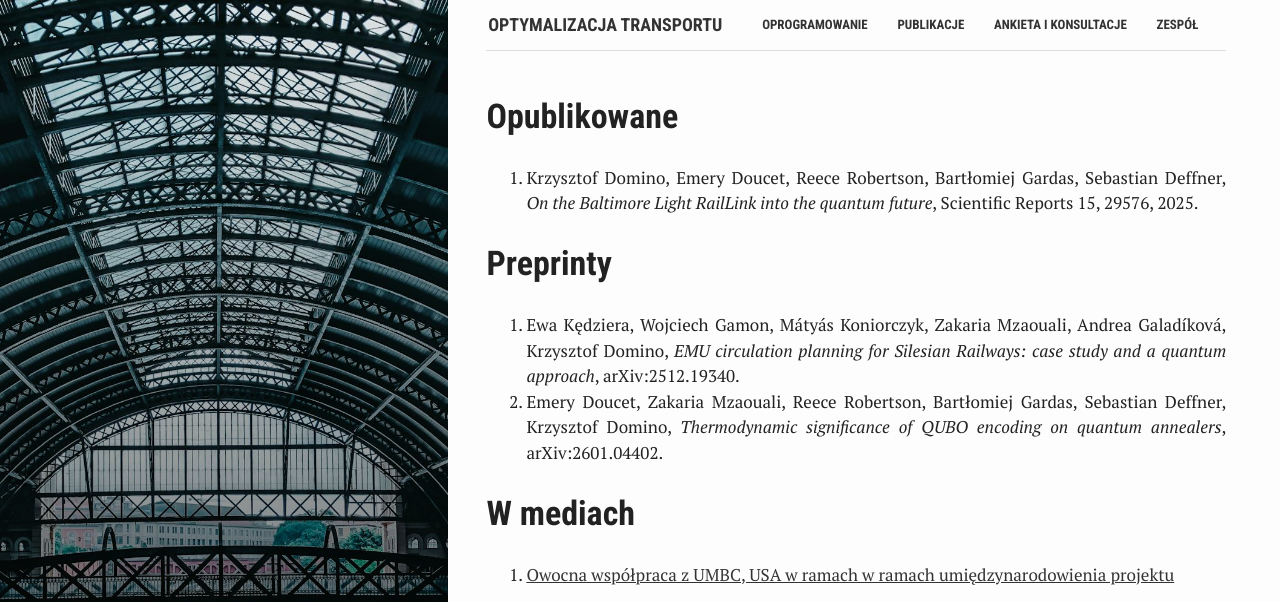
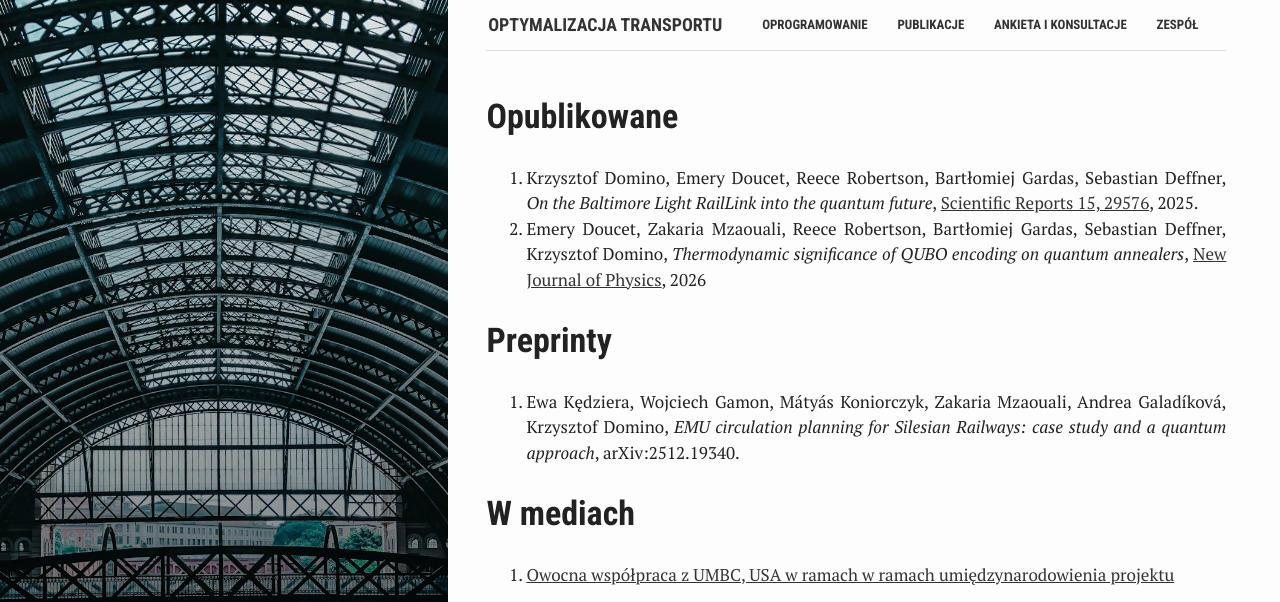
Before and after one commit to iitis/optipubtrans-website, a Jekyll site: the page built from papers.md, in a window 1280 px wide and 1033 px high. Shown: the top 602 px of the window. Built offline with Jekyll 4.4.1, drawn with Linux system fonts in a browser that asks for light colours; grey boxes are pictures that could not be loaded.

Commit message:
Update papers.md

```diff
--- a/papers.md
+++ b/papers.md
@@ -9,12 +9,13 @@ active: true
 
 # Opublikowane
 
-1. Krzysztof Domino, Emery Doucet, Reece Robertson, Bartłomiej Gardas, Sebastian Deffner, *On the Baltimore Light RailLink into the quantum future*, Scientific Reports 15, 29576, 2025.
+1. Krzysztof Domino, Emery Doucet, Reece Robertson, Bartłomiej Gardas, Sebastian Deffner, *On the Baltimore Light RailLink into the quantum future*, [Scientific Reports 15, 29576](https://www.nature.com/articles/s41598-025-15545-0), 2025.
+2. Emery Doucet, Zakaria Mzaouali, Reece Robertson, Bartłomiej Gardas, Sebastian Deffner, Krzysztof Domino, *Thermodynamic significance of QUBO encoding on quantum annealers*, [New Journal of Physics](https://doi.org/10.1088/1367-2630/ae6e98), 2026
 
 # Preprinty
 
 1. Ewa Kędziera, Wojciech Gamon, Mátyás Koniorczyk, Zakaria Mzaouali, Andrea Galadíková, Krzysztof Domino, *EMU circulation planning for Silesian Railways: case study and a quantum approach*, arXiv:2512.19340.
-2. Emery Doucet, Zakaria Mzaouali, Reece Robertson, Bartłomiej Gardas, Sebastian Deffner, Krzysztof Domino, *Thermodynamic significance of QUBO encoding on quantum annealers*, arXiv:2601.04402.
+
 
 # W mediach
 
```
